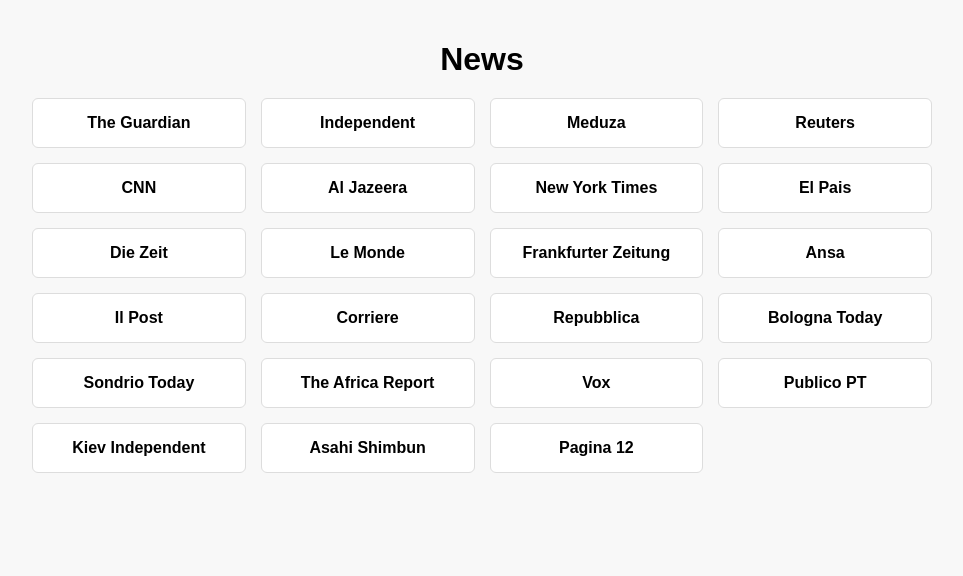
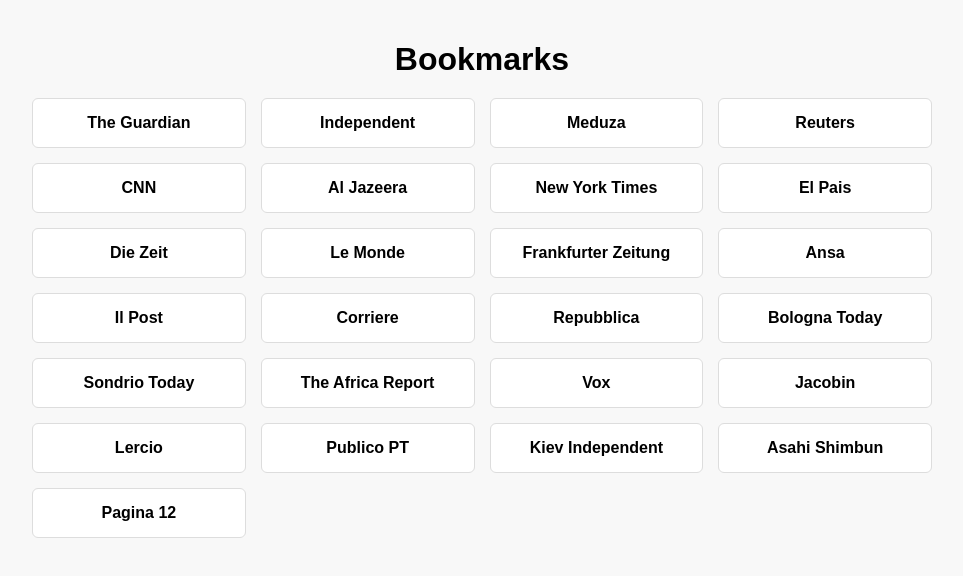
Before and after one commit to fmerizzi/homepage, a plain HTML site: page index.html in a window 1280 px wide. Shown: the whole page, without its empty margins (158-1121 px from the left). Drawn offline with Linux system fonts and the light colour scheme.

Commit message:
Update index.html

```diff
--- a/index.html
+++ b/index.html
@@ -44,7 +44,7 @@
 </head>
 <body>
 
-    <h1>News</h1>
+    <h1>Bookmarks</h1>
 
     <div class="grid">
         <a href="https://www.theguardian.com" target="_blank">The Guardian</a>
@@ -66,6 +66,8 @@
         <a href="https://www.sondriotoday.it/" target="_blank">Sondrio Today</a>
         <a href="https://www.theafricareport.com/" target="_blank">The Africa Report</a>
         <a href="https://www.vox.com/" target="_blank">Vox</a>
+        <a href="https://jacobin.com/" target="_blank">Jacobin</a>
+        <a href="https://www.lercio.it/" target="_blank">Lercio</a>
         <a href="https://www-publico-pt.translate.goog/?_x_tr_sl=it&_x_tr_tl=en&_x_tr_hl=en-US&_x_tr_pto=wapp" target="_blank">Publico PT</a>
         <a href="https://kyivindependent.com/" target="_blank">Kiev Independent</a>
         <a href="https://www-asahi-com.translate.goog/?_x_tr_sl=it&_x_tr_tl=en&_x_tr_hl=en-US&_x_tr_pto=wapp" target="_blank">Asahi Shimbun</a>
```
